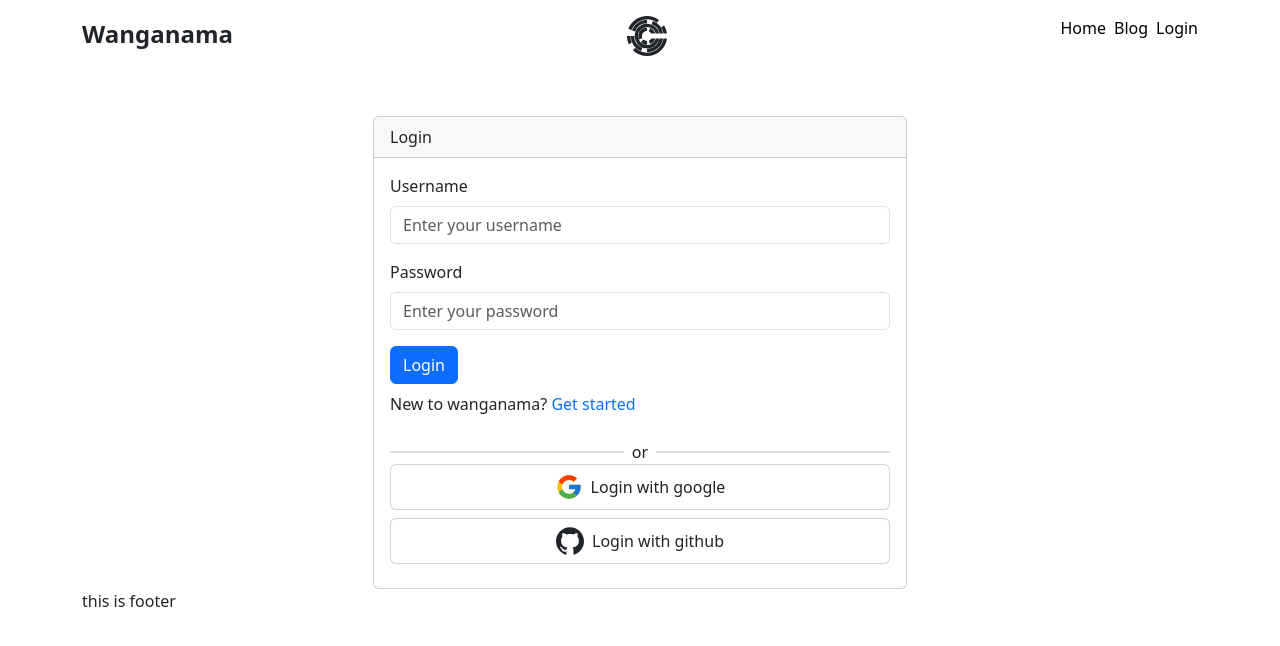
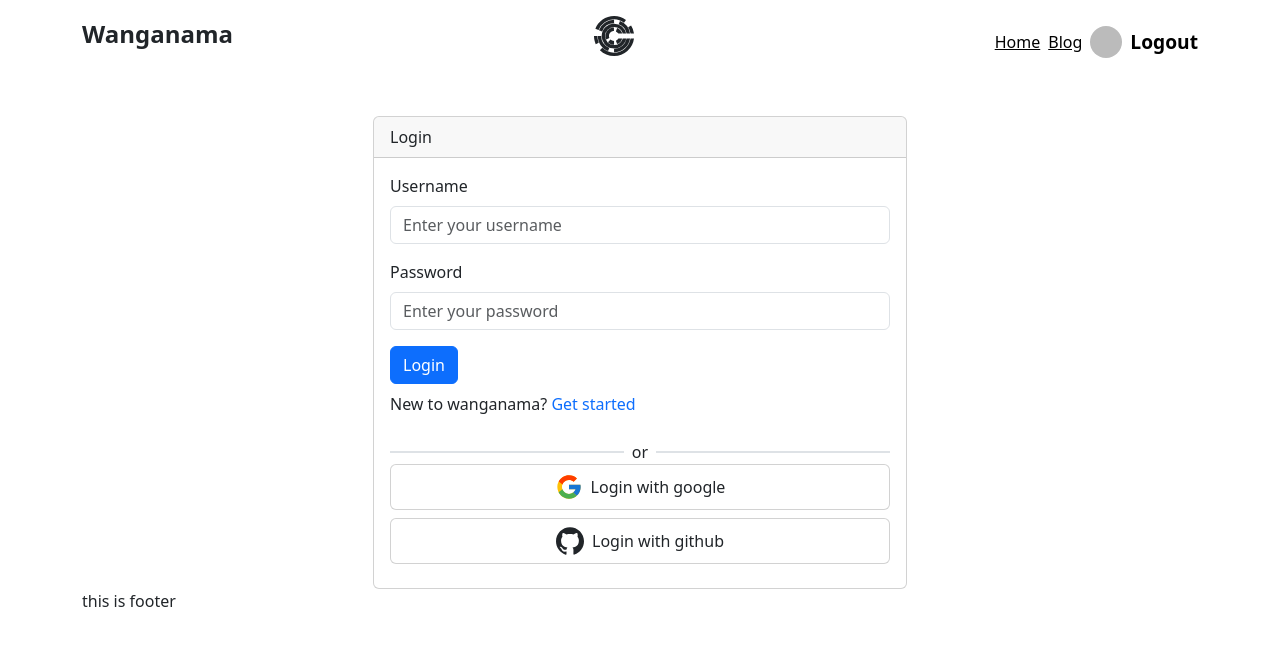
Before and after one commit to MTKabir/chef-clintsite, a React (Vite) app: page /login in a window 1280 px wide. Shown: the top 646 px of the page. Built offline with nearby package versions, Linux system fonts and the light colour scheme; no server answers; sample sign-in values are in the browser's storage.

Commit message:
fix toast problem

```diff
--- a/package.json
+++ b/package.json
@@ -19,6 +19,7 @@
     "react-dom": "^18.2.0",
     "react-icons": "^4.11.0",
     "react-router-dom": "^6.16.0",
+    "react-toastify": "^9.1.3",
     "sort-by": "^1.2.0"
   },
   "devDependencies": {
--- a/src/authprovider/AuthProvider.jsx
+++ b/src/authprovider/AuthProvider.jsx
@@ -1,31 +1,38 @@
 import React, { createContext, useState } from 'react';
-import { createUserWithEmailAndPassword, getAuth, onAuthStateChanged, signInWithEmailAndPassword, signOut } from "firebase/auth";
+import { GithubAuthProvider, GoogleAuthProvider, createUserWithEmailAndPassword, getAuth, onAuthStateChanged, signInWithEmailAndPassword, signInWithPopup, signOut } from "firebase/auth";
 import app from '../firebase.config';
 
 export const UserContext = createContext();
 const AuthProvider = ({children}) => {
     const auth = getAuth(app);
+    const googleProvider = new GoogleAuthProvider();
+    const githubProvider = new GithubAuthProvider();
     const [user,setUser] = useState(null);
-    const [loginBtnClick,setLoginBtnClick] = useState(false);
-
-
-
-
+    const [loader,setLoader] = useState(true);
 
     const createUser = (email,password) =>{
-        setLoginBtnClick(false);
+        setLoader(false);
         return createUserWithEmailAndPassword(auth,email,password);
     }
 
     const signInUser = (email,password) =>{
-
-
-        setLoginBtnClick(true);
+        setLoader(false);
         return signInWithEmailAndPassword(auth,email,password)
     }
+    const signInWithGooglePopUp = () =>{
+        setLoader(false);
+
+        return signInWithPopup(auth,googleProvider);
+    }
+    const signInWithGitPopUp = () =>{
+        setLoader(false);
+        return signInWithPopup(auth,githubProvider);
+    }
+
     const signOutUser = () =>{
         signOut(auth)
         .then(() =>{
+            setLoader(false);
             console.log('signout successful')
         })
         .catch(error =>{
@@ -34,19 +41,22 @@ const AuthProvider = ({children}) => {
     }
     useState(() =>{
         const unsubscribe = onAuthStateChanged(auth,currentUser =>{
+            setLoader(false);
+
             setUser(currentUser);
         });
         return(()=>{
             return unsubscribe();
         })
-    },[auth])
-
+    },[])
     const authInfo = {
         user,
-        loginBtnClick,
+        loader,
         createUser,
         signInUser,
-        signOutUser
+        signOutUser,
+        signInWithGooglePopUp,
+        signInWithGitPopUp
     }
     return (
         <UserContext.Provider value={authInfo}>
--- a/src/chef/Recepies.jsx
+++ b/src/chef/Recepies.jsx
@@ -1,23 +1,50 @@
-import React from 'react';
+import React, { useState } from 'react';
 import { BiSolidCheckCircle } from 'react-icons/bi';
+import { ToastContainer, toast } from 'react-toastify';
+import 'react-toastify/dist/ReactToastify.css';
 import { AiFillHeart } from "react-icons/ai";
 
 
 const Recepies = ({ rec }) => {
     const { recipeName, ingredients, cookingMethod, rating } = rec;
+    const [btnClick, setBtnClick] = useState(false);
+    const notify = () => {
+        toast.success('🦄 Recipie is your favourite', {
+            position: "bottom-center",
+            autoClose: 5000,
+            hideProgressBar: false,
+            closeOnClick: true,
+            pauseOnHover: true,
+            draggable: true,
+            progress: undefined,
+            theme: "light",
+        });
+        setBtnClick(true);
+    };
+
     return (
         <div className='col-4 card p-2'>
             <p>Recipe Name : {recipeName}</p>
             <p>Ingredients :</p>
             {ingredients.map((ingredient) =>
                 <li className='list-unstyled'>
-                <BiSolidCheckCircle /> {ingredient}
-            </li>
+                    <BiSolidCheckCircle /> {ingredient}
+                </li>
             )}
             <p></p>
             <p>Cooking method : {cookingMethod}</p>
             <p >Rating : {rating}</p>
-            <AiFillHeart className='text-danger'></AiFillHeart>
+            <div>
+                {
+                    btnClick ?
+                    <button className='border-0 bg-white ' disabled><AiFillHeart className='text-danger'></AiFillHeart></button>
+                    :
+                    <button className='border-0 bg-white ' onClick={notify}><AiFillHeart className='text-danger'></AiFillHeart></button>
+
+                }
+                <ToastContainer />
+            </div>
+
         </div>
     );
 };
--- a/src/error/ErrorPage.jsx
+++ b/src/error/ErrorPage.jsx
@@ -3,9 +3,12 @@ import React from 'react';
 const ErrorPage = () => {
     return (
         <div>
-            <div>
-                <h1>Oops!404 not found</h1>
-                <p>Sorry, an unexpected error has occurred.</p>
+            <div className='d-flex justify-content-center'>
+                <div>
+                    <h1>Oops!404 not found</h1>
+                    <p>Sorry, an unexpected error has occurred.</p>
+                    <img src="/404.png" alt="" />
+                </div>
             </div>
         </div>
     );
--- /dev/null
+++ b/src/header/Header.css
@@ -0,0 +1,5 @@
+.active{
+    text-decoration: none;
+    font-weight: 600;
+    font-size: larger;
+}
--- a/src/header/Header.jsx
+++ b/src/header/Header.jsx
@@ -1,35 +1,33 @@
-import React, { useContext } from 'react';
-import { Link } from 'react-router-dom';
+import React, { useContext, useState } from 'react';
+import { NavLink } from 'react-router-dom';
 import { SiChef } from "react-icons/si";
 import { UserContext } from '../authprovider/AuthProvider';
+import './Header.css'
+const Header = () => {
+    const { user, signOutUser } = useContext(UserContext);
+    console.log(user);
 
-
-
-const Header = () => {
-
-    const {user,signOutUser,loginBtnClick} = useContext(UserContext);
-    console.log(user);
     return (
-        <div className='d-flex justify-content-between pt-3 '>
+        <div className='d-flex justify-content-between pt-3'>
             <div>
                 <p className='fs-4 fw-bold'>Wanganama</p>
             </div>
             <div>
                 <SiChef className='fs-1'></SiChef>
             </div>
-            <div className='d-flex flex-row'>
-                <Link className='text-decoration-none  text-black ' to='/'>Home</Link>
-                <Link className='text-decoration-none ms-2 text-black ' to='/blog'>Blog</Link>
-                {
-                    user && loginBtnClick
-                    ?
-                    <div className='d-flex flex-row'>
-                        <p className='ms-2'>{user.displayName}</p>
-                        <Link onClick={signOutUser} className='text-decoration-none ms-2 text-black '>Logout</Link>
+            <div className='d-flex flex-row align-items-center'>
+                <NavLink className=' text-black ' to='/'>Home</NavLink>
+                <NavLink className=' ms-2 text-black ' to='/blog'>Blog</NavLink>
+                {user ? (
+                    <div
+                        className='d-flex flex-row align-items-center'
+                    >
+                        <img className='ms-2 rounded-circle' src={user.photoURL} alt="" width="32" height="32" />
+                        <NavLink onClick={signOutUser} className=' ms-2 text-black '>Logout</NavLink>
                     </div>
-                    :
-                    <Link className='text-decoration-none ms-2 text-black ' to='/login'>Login</Link>
-                }
+                ) : (
+                    <NavLink className=' ms-2 text-black ' to='/login'>Login</NavLink>
+                )}
             </div>
         </div>
     );
--- a/src/register/Register.jsx
+++ b/src/register/Register.jsx
@@ -1,9 +1,12 @@
-import React, { useContext, useState } from 'react';
-import { Link } from 'react-router-dom';
+import React, { useContext } from 'react';
+import { Link, useNavigate } from 'react-router-dom';
 import { UserContext } from '../authprovider/AuthProvider';
 
 const Register = () => {
-    const { createUser } = useContext(UserContext);
+    const { createUser, user } = useContext(UserContext);
+    const navigate = useNavigate();
+
+
 
     const submit = (event) => {
         event.preventDefault();
@@ -15,18 +18,16 @@ const Register = () => {
 
         createUser(email, password)
             .then(userCredentials => {
-                const user = userCredential.user;
-                // Set the user's display name
-                return updateProfile(user, { displayName })
-                    .then(() => {
-                        // User's display name has been set
-                        return userCredential;
-                    });
+                userCredentials.user.displayName = name;
+                userCredentials.user.photoURL = photo;
                 form.reset();
+                navigate("/");
+
             })
             .catch(error => {
                 console.log(error.message)
             })
+
 
     }
     return (
--- a/src/router/privateroute/PrivateRoute.jsx
+++ b/src/router/privateroute/PrivateRoute.jsx
@@ -2,16 +2,23 @@ import React, { useContext } from 'react';
 import { Navigate, useLocation } from 'react-router-dom';
 import { UserContext } from '../../authprovider/AuthProvider';
 
-const PrivateRoute = ({children}) => {
+const PrivateRoute = ({ children }) => {
     const location = useLocation();
 
-    const {user,loginBtnClick} = useContext(UserContext);
-    console.log(loginBtnClick,user);
-    if(user && loginBtnClick === true){
+    const { user, loader } = useContext(UserContext);
+    if (loader) {
+        return <div class="d-flex justify-content-center align-items-center text-primary">
+            <div class="spinner-border" role="status">
+                <span class="sr-only"></span>
+            </div>
+        </div>
+
+    }
+    if (user) {
         return children;
     }
     return (
-        <Navigate state={{from:location}} to='/login'>
+        <Navigate state={{ from: location }} to='/login'>
 
         </Navigate>
     );
```
Also changed, not shown: src/login/Login.jsx (+40 -14 lines), public/404.png (added), 1 other file (tests, documents, lock files or other folders).
